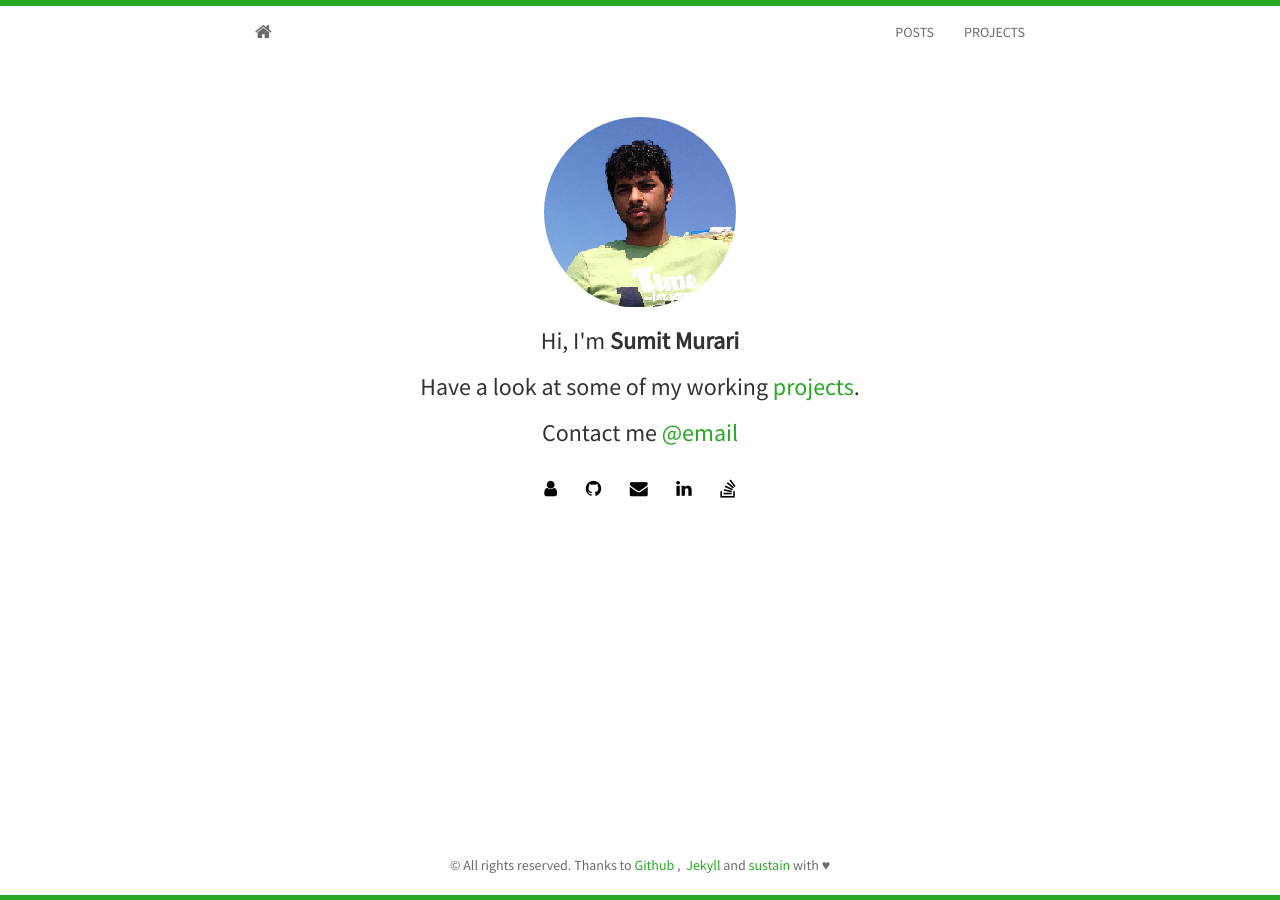
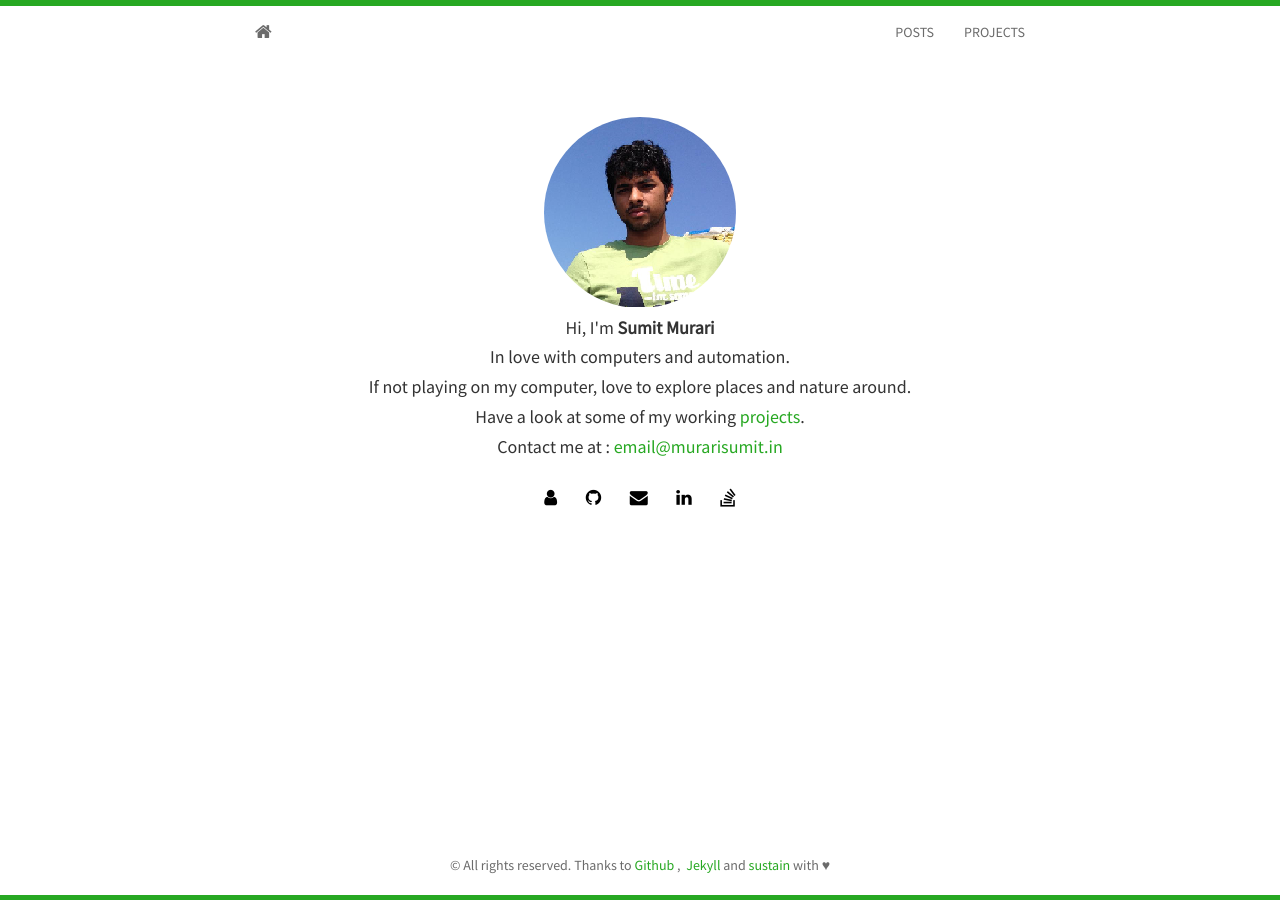
Before and after one commit to murarisumit/murarisumit.github.io, a Jekyll site: the page built from index.html, in a window 1280 px wide. Built offline with Jekyll 4.4.1, drawn with Linux system fonts in a browser that asks for light colours; nearby versions of some CDN libraries; the list of posts is cut into pages by our own code.

Commit message:
Updated index page

```diff
--- a/index.html
+++ b/index.html
@@ -8,9 +8,13 @@ layout: home
 	  <div class="avatar">
 		<img class="img-circle" src="{{ site.baseurl }}static/img/{{ site.avatar }}" alt="Responsive image">
 	  </div>
-        <h3>Hi, I'm <b>  {{ site.author }}</b> </h3>
-      <h3>Have a look at some of my working <a href="https://github.com/{{ site.github }}"> projects</a>.</h3>
-      <h3> Contact me <a href="mailto: {{ site.email }}?Subject=Hello%20Sumit"> @email </a></h3>
+        <h4>Hi, I'm <b>  {{ site.author }}</b> </h4>
+				<center>
+				<h4> In love with computers and automation.</h4>
+				<h4> If not playing on my computer, love to explore places and nature around. </h4>
+      <h4>Have a look at some of my working <a href="https://github.com/{{ site.github }}"> projects</a>.</h4>
+      <h4>Contact me at :<a href="mailto:{{ site.email }}?Subject=Hello%20Sumit"> {{ site.email }} </a></h4>
+			</center>
 	  {% include social.html %}
 	</div>
 </section>
```
